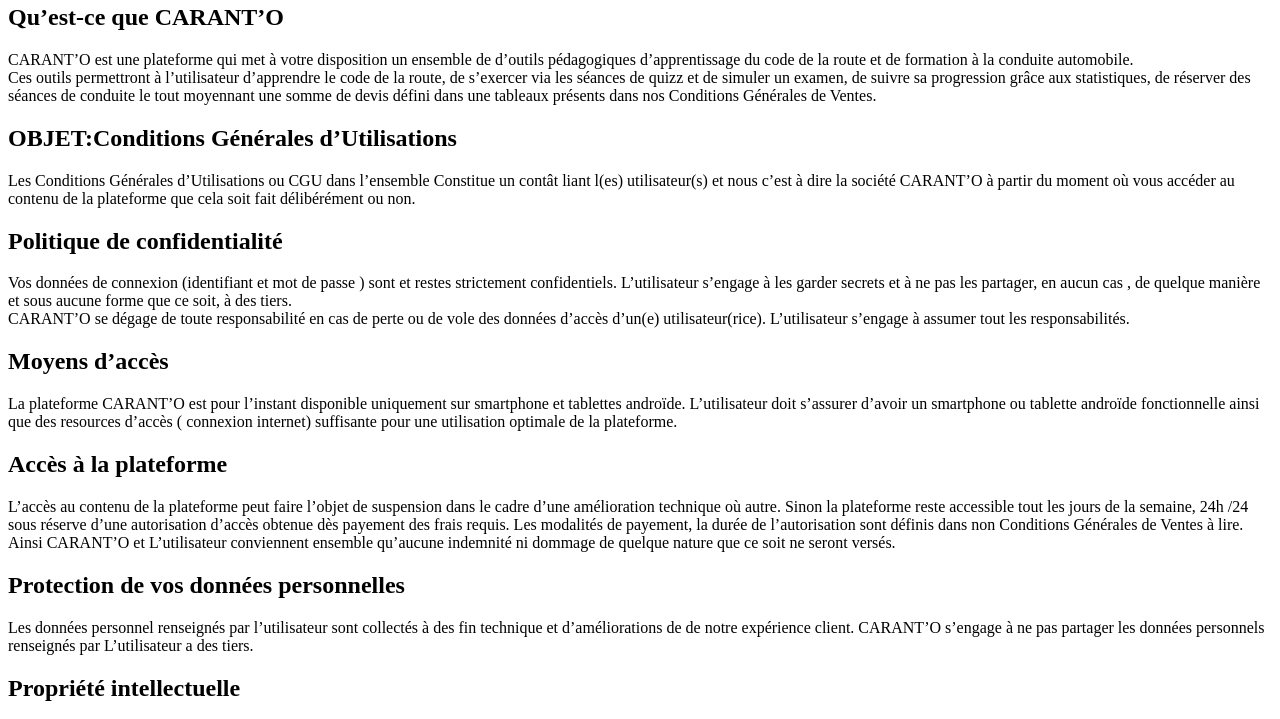
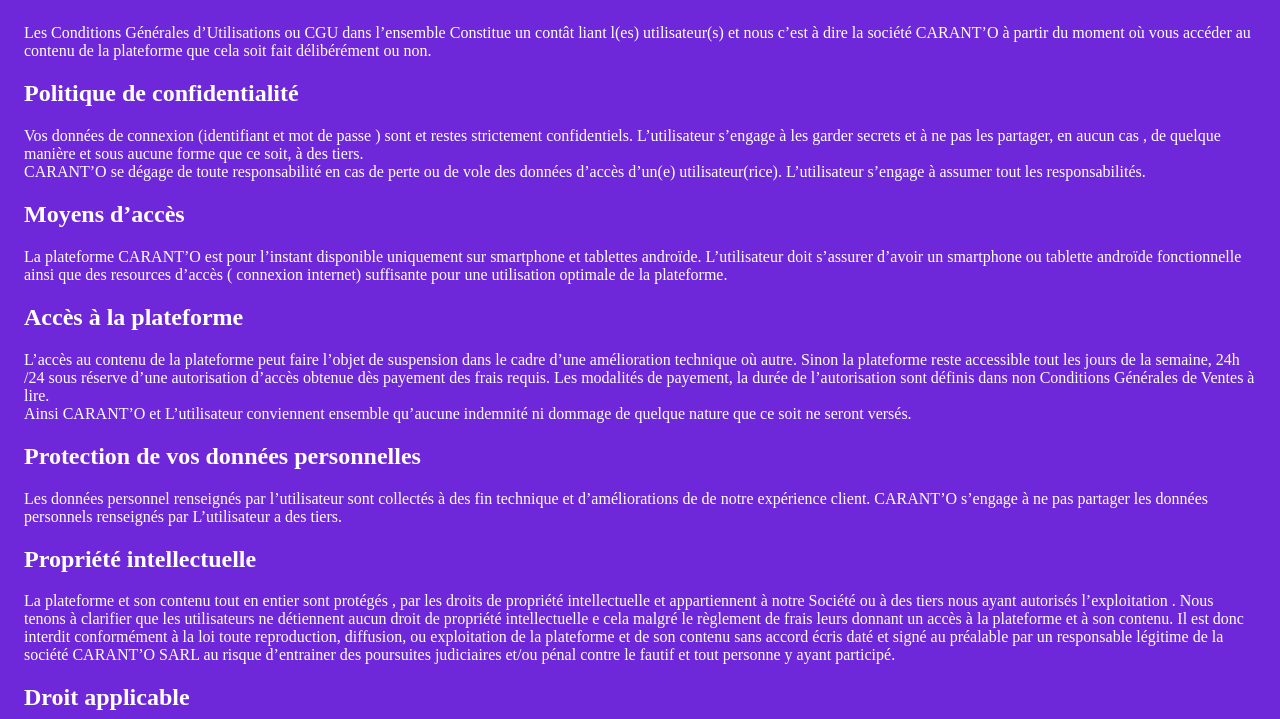
Before and after one commit to caranto-app/caranto-app.github.io, a plain HTML site: page index.html in a window 1280 px wide. Shown: the part 76-795 px from the top of the page. Drawn offline with Linux system fonts and the light colour scheme; a script that the page names is missing.

Commit message:
Update index.html

```diff
--- a/index.html
+++ b/index.html
@@ -4,7 +4,18 @@
 <head>
     <meta charset="UTF-8" />
     <meta name="viewport" content="width=device-width, initial-scale=1.0" />
-    <link rel="stylesheet" href="src/style.css" />
+    <style>
+        body {
+          background: #6e28d9;
+          padding: 0 24px;
+          margin: 0;
+          height: 100vh;
+          color: white;
+          display: flex;
+          justify-content: center;
+          align-items: center;
+        }
+    </style>
 </head>
 
 <body>
```
